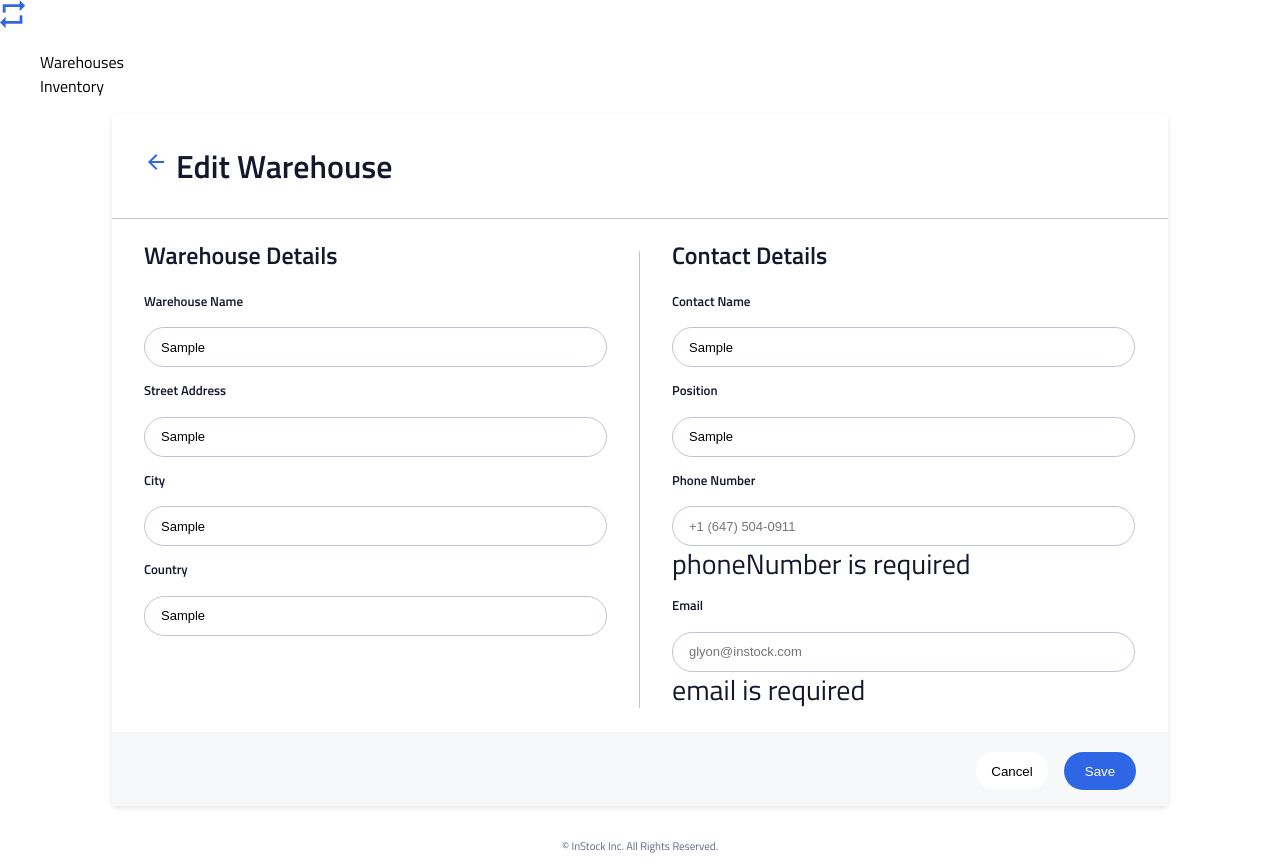
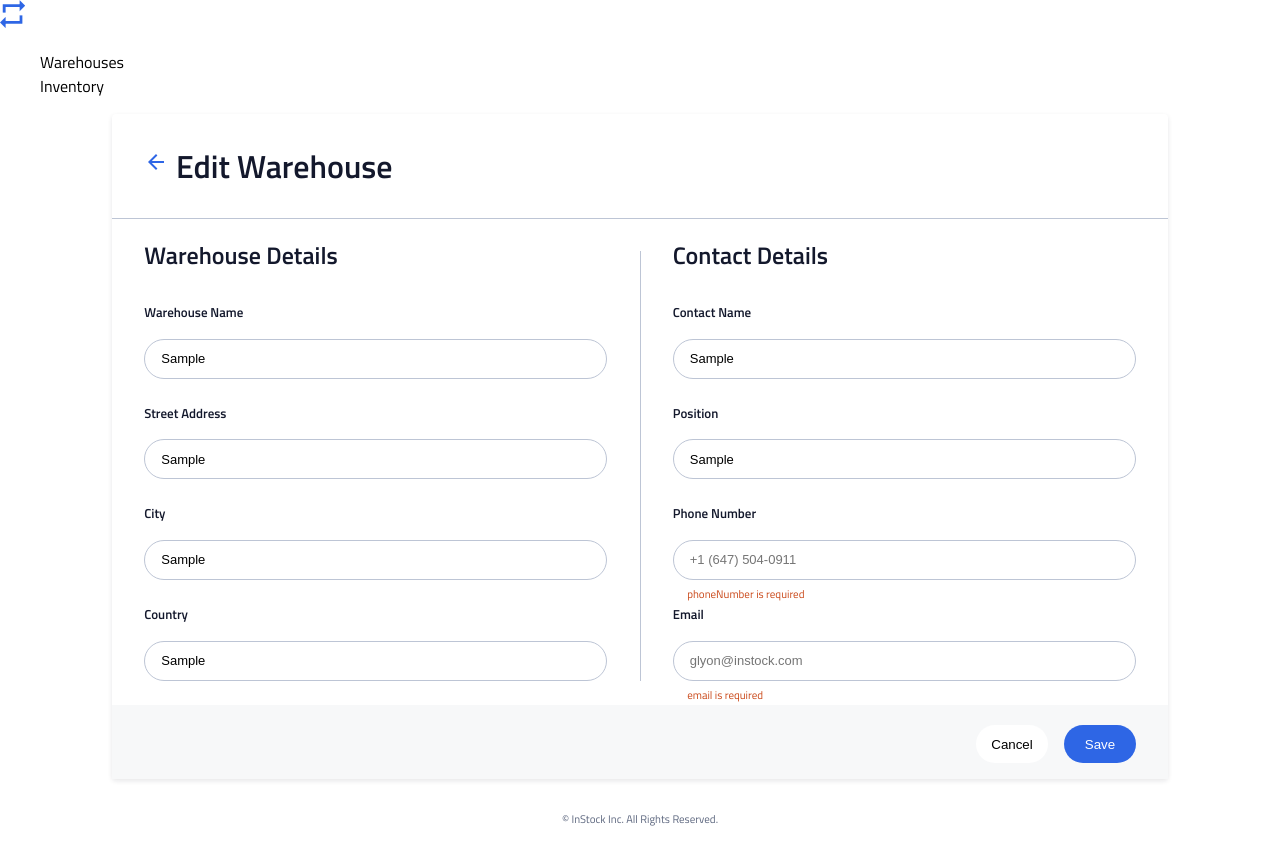
Before and after one commit to jaskaurbrar14/InStock, a React (Create React App) app: page /edit-warehouse in a window 1280 px wide. Both pictures are taken after typing "Sample", "Sample", "Sample", "Sample", "Sample", "Sample" into the empty fields and a click on the button "Save". After the commit the page ends 838 px from the top, so only its background shows below. Built offline with nearby package versions, Linux system fonts and the light colour scheme.

Commit message:
final editwarehouse final commit

```diff
--- a/src/Components/Edit-warehouse/editWarehouse.js
+++ b/src/Components/Edit-warehouse/editWarehouse.js
@@ -134,7 +134,7 @@ function EditWarehouse() {
           value={formData[field]}
           onChange={(e) => handleInputChange(field, e.target.value)}
         />
-        {formErrors[field] && <span className="error-message">{formErrors[field]}</span>}
+        {formErrors[field] && <span className="editWarehouse__error-message">{formErrors[field]}</span>}
       </div>
     );
   }
--- a/src/Components/Edit-warehouse/editWarehouse.scss
+++ b/src/Components/Edit-warehouse/editWarehouse.scss
@@ -54,6 +54,7 @@
   &__form-name {
     @include mobile-labels-links-buttons;
     font-weight: $text-demi;
+    padding-top: .7rem;
   }
   &__name-input {
     border-radius: 1.25rem;
@@ -118,4 +119,16 @@
       margin-left: 1rem;
     }
   }
+  &__form-name-wrap{
+    position: relative;
+  }
+  &__error-message{
+    color: $supporting-red;
+    font-size: $mobile-table-header-fontsize;
+    position: absolute;
+    bottom: -2rem;
+    left: .9rem;
+    margin: 0;
+
+  }
 }
```
